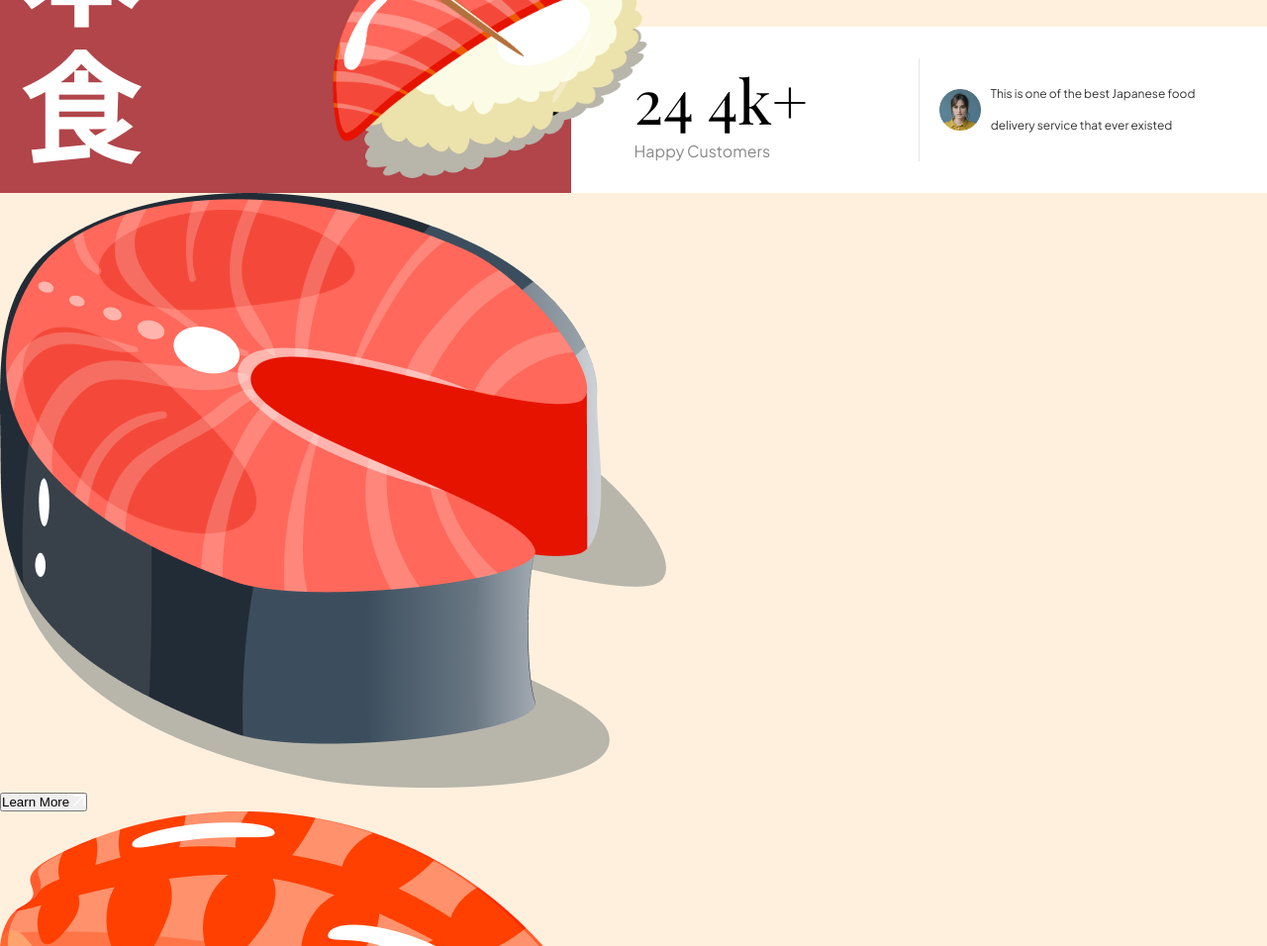
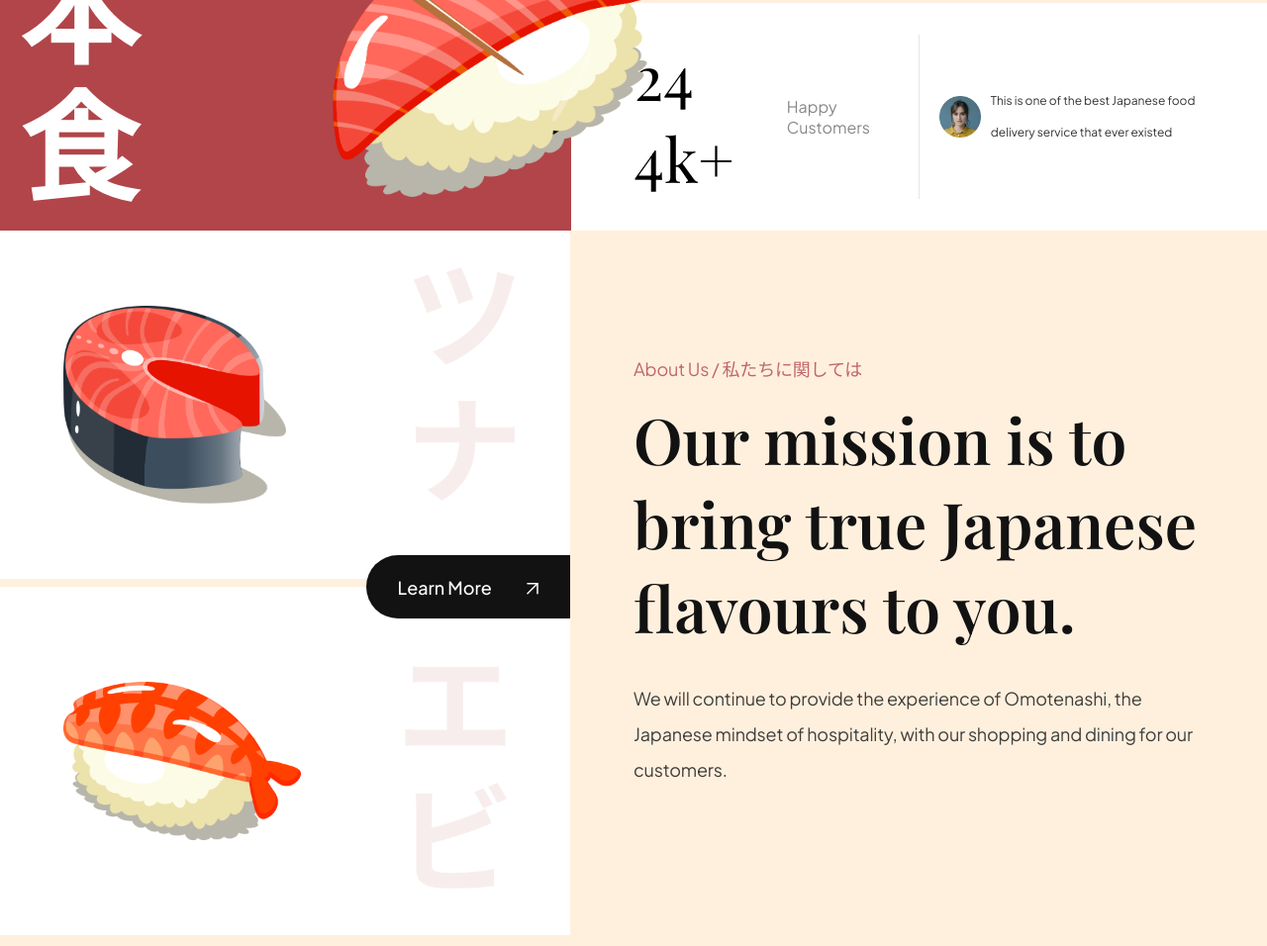
Before and after one commit to ArslanJajja1/SushiSpot-Landing-Page, a website built with Vite: page index.html in a window 1280 px wide. Shown: the part 593-1549 px from the top of the page at 99% size. Built offline with nearby package versions, Linux system fonts and the light colour scheme.

Commit message:
about us style

```diff
--- /dev/null
+++ b/css/sections/about.css
@@ -0,0 +1,66 @@
+.about-us{
+    display: flex;
+    min-height: 720px;
+    overflow: hidden;
+}
+.about-us__image{
+    flex: 1;
+    display: flex;
+    flex-direction: column;
+    justify-content: center;
+    background: var(--color-white);
+    position: relative;
+}
+.about-us__image div{
+    padding: 32px 64px;
+    flex: 1;
+    display: flex;
+    align-items: center;
+    background-position: center;
+    background-repeat: no-repeat;
+    background-size: contain;
+}
+.about-us__image-sushi3{
+    border-bottom: 8px solid var(--color-creamson);
+    background-image: url('../../assets/about_bg1.png');
+}
+.about-us__image-sushi2{
+    border-bottom: 8px solid var(--color-creamson);
+    background-image: url('../../assets/about_bg2.png');
+}
+.about-us__image-sushi3 img{
+    width: 225px;
+    height: 200px;
+}
+.about-us__image-sushi2 img{
+    width: 240px;
+    height: 160px;
+}
+.about-us__button{
+    position: absolute;
+    right: 0;
+    padding: 12px 32px;
+    min-height: 64px;
+    background: var(--secondary-color);
+    border-radius: 32px 0 0 32px;
+    border: 0;
+    outline: 0;
+    color: #fff;
+    font-family: var(--plus-jakarta-sans);
+    font-weight: 500;
+    font-size: 18px;
+    line-height: 23px;
+    cursor: pointer;
+}
+.about-us__button img{
+    object-fit: contain;
+    margin-left: 32px;
+}
+.about-us__content{
+    padding: 64px;
+    flex: 1;
+    display: flex;
+    justify-content: center;
+    flex-direction: column;
+
+}
--- a/css/style.css
+++ b/css/style.css
@@ -4,11 +4,11 @@
 /* other css file imports */
 @import url("sections/header.css");
 @import url("sections/hero.css");
-/* @import url("sections/about.css"); */
-/* @import url("sections/popular.css"); */
-/* @import url("sections/trending.css"); */
-/* @import url("sections/subscribe.css");/ */
-/* @import url("sections/footer.css"); */
+@import url("sections/about.css");
+/* @import url("sections/popular.css");
+@import url("sections/trending.css");
+@import url("sections/subscribe.css");
+@import url("sections/footer.css"); */
 
 /* CSS variables for reusablity across all files (including above imported) */
 :root {
@@ -40,3 +40,149 @@
   margin: 0 auto;
   background-color: var(--color-creamson);
 }
+
+a {
+  text-decoration: none;
+  color: inherit;
+}
+
+
+.flex-center {
+  display: flex;
+  justify-content: center;
+  align-items: center;
+}
+
+.flex-between {
+  display: flex;
+  justify-content: space-between;
+  align-items: center;
+}
+
+.sushi__subtitle {
+  font-size: 18px;
+  font-weight: 400;
+  font-family: var(--plus-jakarta-sans);
+
+  color: var(--primary-color);
+  opacity: 0.8;
+
+  letter-spacing: -0.01em;
+}
+
+.sushi__title {
+  font-size: 64px;
+  font-weight: 600;
+  font-family: var(--playfair-display);
+
+  color: var(--secondary-color);
+
+  margin-top: 16px;
+}
+
+.sushi__description {
+  font-size: 18px;
+  font-weight: 400;
+  font-family: var(--plus-jakarta-sans);
+
+  line-height: 36px;
+  letter-spacing: -0.01em;
+
+  color: var(--secondary-color);
+  opacity: 0.8;
+
+  margin: 32px 0px;
+}
+
+/* Hide scrollbar for Chrome, Safari and Opera */
+.sushi__hide-scrollbar::-webkit-scrollbar {
+  display: none;
+}
+
+/* Hide scrollbar for IE, Edge and Firefox */
+.sushi__hide-scrollbar {
+  -ms-overflow-style: none; /* IE and Edge */
+  scrollbar-width: none; /* Firefox */
+}
+
+/* START: about us media queries */
+@media screen and (max-width: 1024px) {
+  .about-us {
+    flex-direction: column;
+  }
+
+  .about-us__image {
+    flex-direction: row;
+  }
+
+  .about-us__image-sushi3 {
+    border-bottom: none;
+    border-right: 8px solid var(--color-creamson);
+  }
+
+  .about-us__button {
+    display: none;
+  }
+}
+
+@media screen and (max-width: 750px) {
+  .about-us__image {
+    flex-direction: column;
+  }
+
+  .about-us__image-sushi3 {
+    border-bottom: 8px solid var(--color-creamson);
+    border-right: none;
+  }
+
+  .about-us__button {
+    display: block;
+    top: 47%;
+  }
+}
+
+@media screen and (max-width: 550px) {
+  .about-us__image-sushi2 img,
+  .about-us__image-sushi3 img {
+    width: 50%;
+    height: 160px;
+
+    object-fit: contain;
+  }
+
+  .about-us__image div {
+    padding: 32px;
+  }
+
+  .about-us__button {
+    top: 44%;
+  }
+
+  .about-us__content {
+    padding: 32px;
+  }
+}
+/* END: about us media queries */
+
+
+/* START: header media querie */
+@media screen and (max-width: 900px) {
+  .header__nav {
+    background: var(--primary-color);
+  }
+
+  .header__menu {
+    display: none;
+  }
+
+  .header__menu-mobile {
+    display: flex;
+  }
+}
+
+@media screen and (max-width: 550px) {
+  .header__logo {
+    padding-left: 0;
+  }
+}
+/* END: header media queries */
```
Lines whose indentation alone changed are shown as unchanged.
